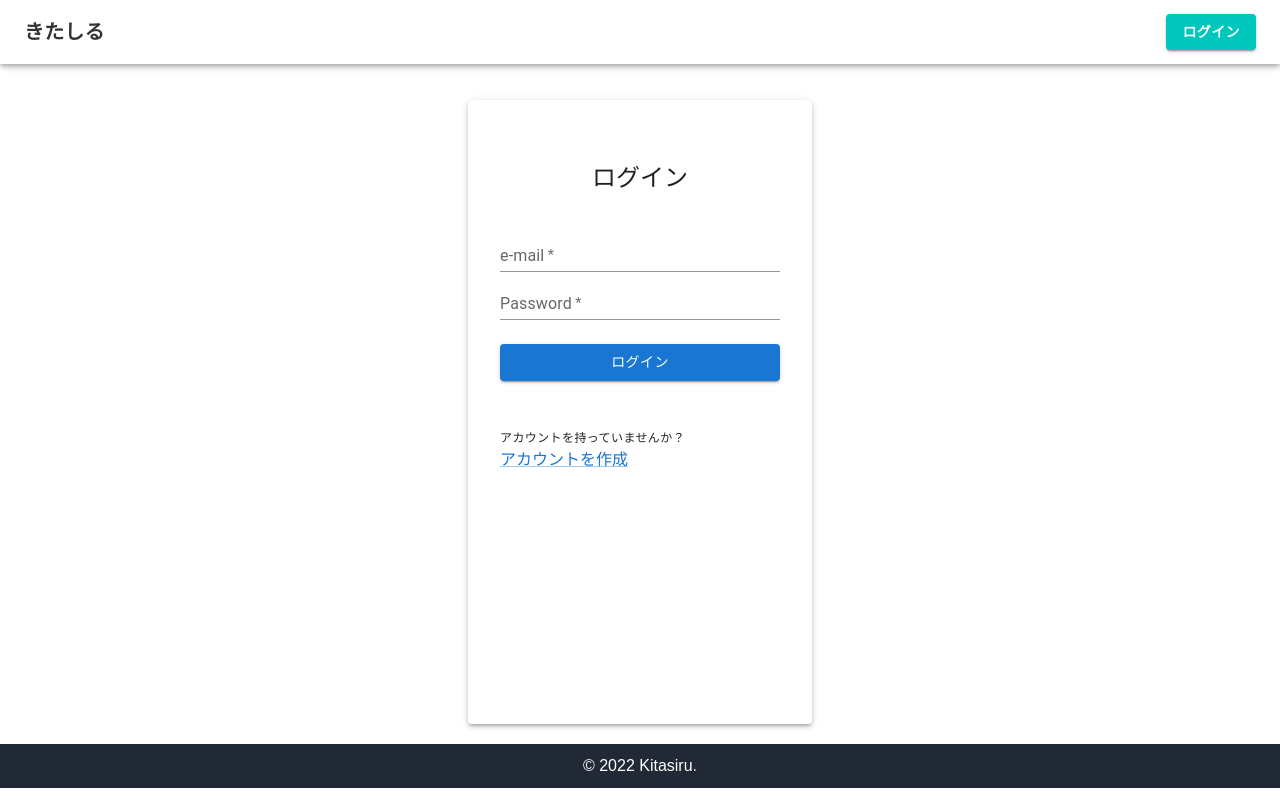
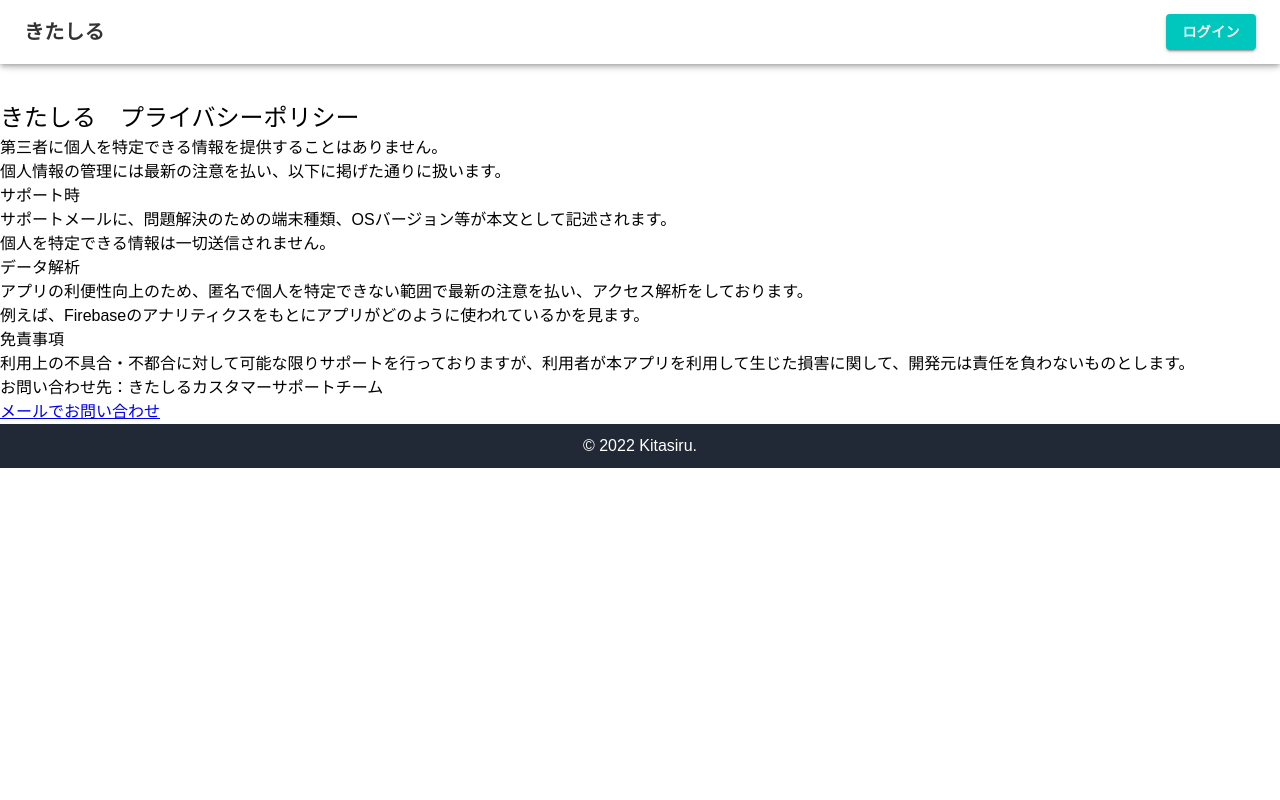
Before and after one commit to mori-kei/kitashiru, a React (Create React App) app: page /privacypolicy in a window 1280 px wide. Built offline with nearby package versions, Linux system fonts and the light colour scheme; no server answers.

Commit message:
uxの変更

```diff
--- a/public/index.html
+++ b/public/index.html
@@ -1,6 +1,20 @@
 <!DOCTYPE html>
 <html lang="ja">
   <head>
+    <!-- Google Tag Manager -->
+    <script>
+      (function (w, d, s, l, i) {
+        w[l] = w[l] || [];
+        w[l].push({ "gtm.start": new Date().getTime(), event: "gtm.js" });
+        var f = d.getElementsByTagName(s)[0],
+          j = d.createElement(s),
+          dl = l != "dataLayer" ? "&l=" + l : "";
+        j.async = true;
+        j.src = "https://www.googletagmanager.com/gtm.js?id=" + i + dl;
+        f.parentNode.insertBefore(j, f);
+      })(window, document, "script", "dataLayer", "GTM-KGN26N5");
+    </script>
+    <!-- End Google Tag Manager -->
     <meta charset="utf-8" />
     <link rel="icon" href="%PUBLIC_URL%/favicon.ico" />
     <meta name="viewport" content="width=device-width, initial-scale=1" />
@@ -26,16 +40,50 @@
     -->
     <title>きたしる</title>
     <script>
-      (function(d) {
+      (function (d) {
         var config = {
-          kitId: 'wra4yix',
-          scriptTimeout: 3000,
-          async: true
-        },
-        h=d.documentElement,t=setTimeout(function(){h.className=h.className.replace(/\bwf-loading\b/g,"")+" wf-inactive";},config.scriptTimeout),tk=d.createElement("script"),f=false,s=d.getElementsByTagName("script")[0],a;h.className+=" wf-loading";tk.src='https://use.typekit.net/'+config.kitId+'.js';tk.async=true;tk.onload=tk.onreadystatechange=function(){a=this.readyState;if(f||a&&a!="complete"&&a!="loaded")return;f=true;clearTimeout(t);try{Typekit.load(config)}catch(e){}};s.parentNode.insertBefore(tk,s)
+            kitId: "wra4yix",
+            scriptTimeout: 3000,
+            async: true,
+          },
+          h = d.documentElement,
+          t = setTimeout(function () {
+            h.className =
+              h.className.replace(/\bwf-loading\b/g, "") + " wf-inactive";
+          }, config.scriptTimeout),
+          tk = d.createElement("script"),
+          f = false,
+          s = d.getElementsByTagName("script")[0],
+          a;
+        h.className += " wf-loading";
+        tk.src = "https://use.typekit.net/" + config.kitId + ".js";
+        tk.async = true;
+        tk.onload = tk.onreadystatechange = function () {
+          a = this.readyState;
+          if (f || (a && a != "complete" && a != "loaded")) return;
+          f = true;
+          clearTimeout(t);
+          try {
+            Typekit.load(config);
+          } catch (e) {}
+        };
+        s.parentNode.insertBefore(tk, s);
       })(document);
     </script>
+    <meta
+      name="google-site-verification"
+      content="eRnNCgCauWtF5rETtHj6VQGopo7pbY6GMjjnbG9kTok"
+    />
   </head>
+<!-- Google tag (gtag.js) -->
+<script async src="https://www.googletagmanager.com/gtag/js?id=G-9L5SPV5370"></script>
+<script>
+  window.dataLayer = window.dataLayer || [];
+  function gtag(){dataLayer.push(arguments);}
+  gtag('js', new Date());
+
+  gtag('config', 'G-9L5SPV5370');
+</script>
   <body>
     <noscript>北海道の中小企業と学生を雰囲気でマッチング</noscript>
     <div id="root"></div>
@@ -50,4 +98,14 @@
       To create a production bundle, use `npm run build` or `yarn build`.
     -->
   </body>
+  <!-- Google Tag Manager (noscript) -->
+  <noscript
+    ><iframe
+      src="https://www.googletagmanager.com/ns.html?id=GTM-KGN26N5"
+      height="0"
+      width="0"
+      style="display: none; visibility: hidden"
+    ></iframe
+  ></noscript>
+  <!-- End Google Tag Manager (noscript) -->
 </html>
--- a/src/App.tsx
+++ b/src/App.tsx
@@ -16,6 +16,7 @@ import { CompanyIndex } from "./pages/CompanyIndex";
 import { NoMatch } from "./pages/NoMatch";
 import { Footer } from "./commponents/Footer";
 import { Culture } from "./pages/Culture";
+import { PrivacyPolicy } from "./pages/PrivacyPolicy";
 function App() {
   return (
     <>
@@ -26,6 +27,7 @@ function App() {
             <Route path="/signin" element={<SignIn />} />
             <Route path="/" element={<Home />} />
             <Route path="/signup" element={<SignUp />} />
+            <Route path="/privacypolicy" element={<PrivacyPolicy/>} />
             <Route path="test" element={<PrivateRoute children={<Test />} />} />
             <Route path="culture" element={<PrivateRoute children={<Culture/>} />} />
             <Route path="*" element={<PrivateRoute children={<NoMatch />} />} />
--- a/src/commponents/ShowCulture.tsx
+++ b/src/commponents/ShowCulture.tsx
@@ -2,7 +2,7 @@ import React, { useEffect, useState } from "react";
 import styled from "@emotion/styled";
 const ShowCultureComponent = styled.div`
   @media (max-width: 460px) {
-    width: 90%;
+    width: 85%;
     margin: 0 auto;
     box-shadow: rgba(0, 0, 0, 0.15) 0px 5px 15px 0px;
     border-radius: 30px;
@@ -10,8 +10,8 @@ const ShowCultureComponent = styled.div`
     padding: 20px 30px;
   }
   @media (min-width: 460px) {
-    width: 400px;
-    margin-left:10%;
+    width: 1000px;
+    margin-left: 10%;
     box-shadow: rgba(0, 0, 0, 0.15) 0px 5px 15px 0px;
     border-radius: 30px;
     padding: 20px 30px;
@@ -32,11 +32,16 @@ export const ShowCulture = ({ culture }: Props) => {
   console.log(culture);
   return (
     <ShowCultureComponent>
-      <p>あなたの組織文化は</p>
-      {culture == 1 ? <p>家族文化です</p> : null}
-      {culture == 2 ? <p>イノベーション文化です</p> : null}
-      {culture == 3 ? <p>マーケット文化です</p> : null}
-      {culture == 4 ? <p>官僚文化です</p> : null}
+      <p>
+        あなたの組織文化志向（好みの組織の雰囲気）は
+        {culture == 1 ? <span>家族文化です</span> : null}
+        {culture == 2 ? <span>イノベーション文化です</span> : null}
+        {culture == 3 ? <span>マーケット文化です</span> : null}
+        {culture == 4 ? <span>官僚文化です</span> : null}
+      </p>
+      <p>
+        組織文化志向の強い企業を以下に示しますので、自分にあった企業を探してみてください。
+      </p>
     </ShowCultureComponent>
   );
 };
--- /dev/null
+++ b/src/pages/PrivacyPolicy.tsx
@@ -0,0 +1,47 @@
+import React from "react";
+import styled from "@emotion/styled";
+
+const PrivacyPolicyComponent = styled.div`
+  padding-top:100px;
+
+`
+export const PrivacyPolicy = () => {
+  return (
+    <PrivacyPolicyComponent>
+      <h1>きたしる　プライバシーポリシー</h1>
+      <p>
+        第三者に個人を特定できる情報を提供することはありません。
+        <br />
+        個人情報の管理には最新の注意を払い、以下に掲げた通りに扱います。
+      </p>
+      <section>
+        <h2>サポート時</h2>
+        <p>
+          サポートメールに、問題解決のための端末種類、OSバージョン等が本文として記述されます。
+          <br />
+          個人を特定できる情報は一切送信されません。
+        </p>
+      </section>
+
+      <section>
+        <h2>データ解析</h2>
+        <p>
+          アプリの利便性向上のため、匿名で個人を特定できない範囲で最新の注意を払い、アクセス解析をしております。
+          <br />
+          例えば、Firebaseのアナリティクスをもとにアプリがどのように使われているかを見ます。
+        </p>
+      </section>
+
+      <section>
+        <h2>免責事項</h2>
+        <p>
+          利用上の不具合・不都合に対して可能な限りサポートを行っておりますが、利用者が本アプリを利用して生じた損害に関して、開発元は責任を負わないものとします。
+        </p>
+      </section>
+      <div className="">
+        <p>お問い合わせ先：きたしるカスタマーサポートチーム</p>
+        <a href="kitashiru00team@gmail.com">メールでお問い合わせ</a>
+      </div>
+      </PrivacyPolicyComponent>
+  );
+};
```
